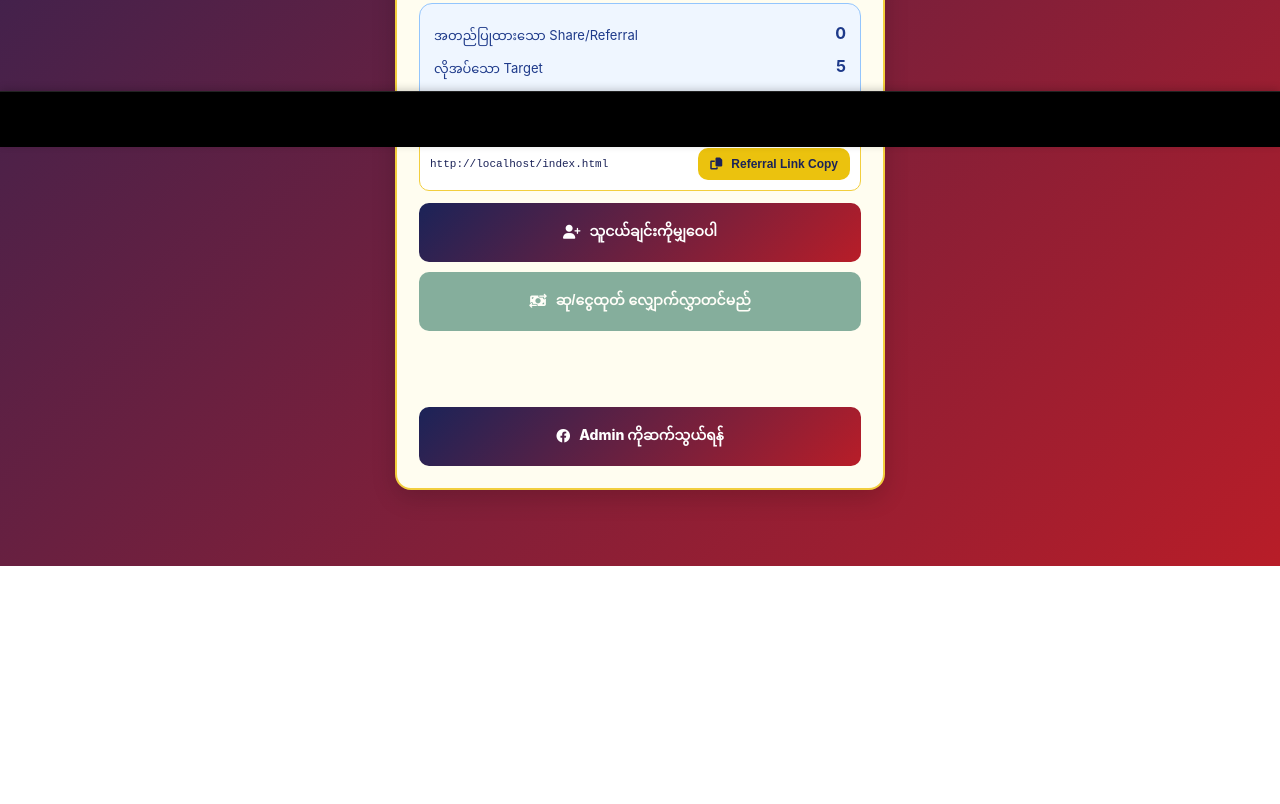
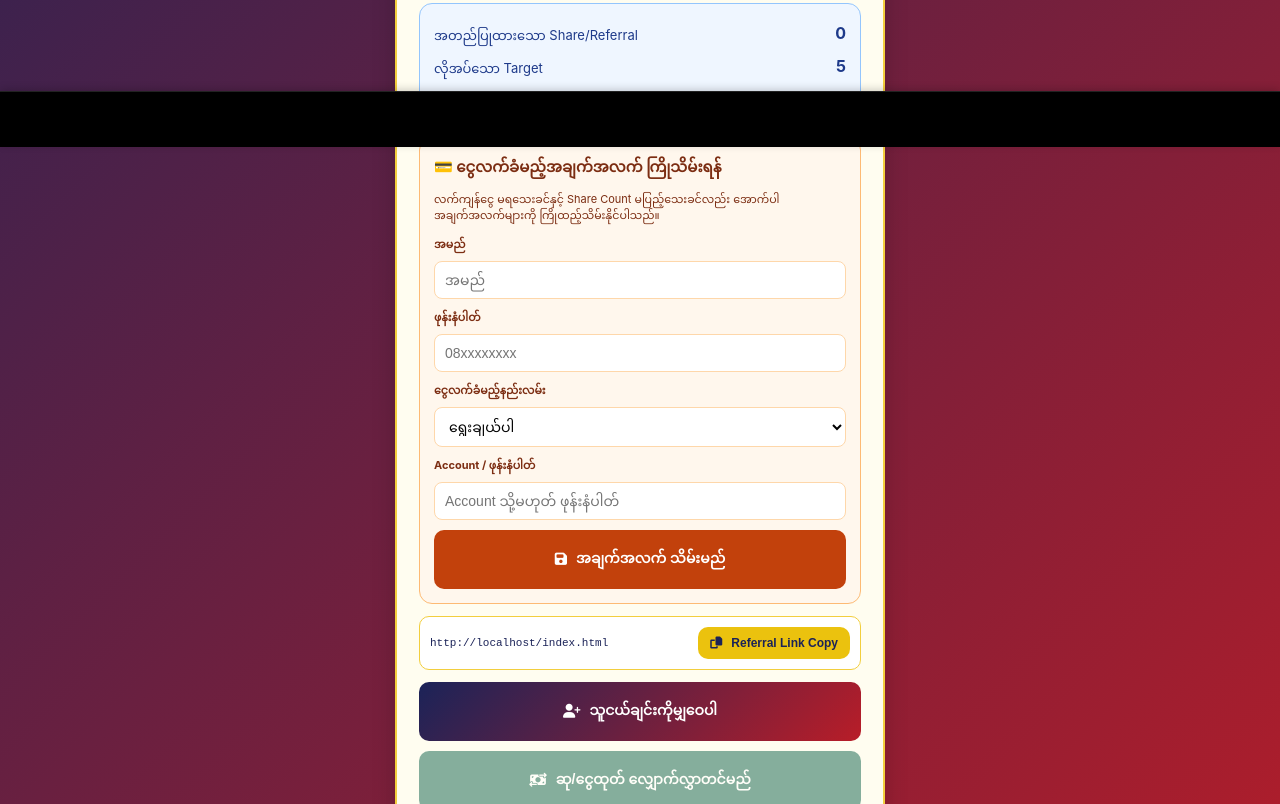
Before and after one commit to daily-Y-App/Dailywage-Share, a plain HTML site: page index.html in a window 1280 px wide. Shown: the part 653-1457 px from the top of the page. Before the commit the page ends 1219 px from the top, so only its background shows below. Drawn offline with Linux system fonts and the light colour scheme; no server answers.

Commit message:
Allow payout details before balance is available
Co-authored-by: Manus <dev-agent@manus.ai>

```diff
--- a/index.html
+++ b/index.html
@@ -108,6 +108,12 @@
         .eligibility-line { display: flex; justify-content: space-between; gap: 12px; margin: 5px 0; font-size: 13px; }
         .eligibility-line strong { font-size: 16px; }
         .eligibility-status { margin-top: 8px; font-size: 12px; line-height: 1.5; font-weight: 700; }
+        .payout-profile-box { margin: 12px 0; padding: 14px; border-radius: 13px; background: #fff7ed; border: 1px solid #fdba74; color: #7c2d12; }
+        .payout-profile-box h3 { margin-bottom: 6px; font-size: 15px; }
+        .payout-profile-box p { margin-bottom: 9px; font-size: 11px; line-height: 1.5; }
+        .payout-profile-box label { display: block; margin: 7px 0 4px; font-size: 11px; font-weight: 700; }
+        .payout-profile-box input, .payout-profile-box select { width: 100%; padding: 10px; border: 1px solid #fed7aa; border-radius: 8px; background: white; font-size: 14px; }
+        .save-payout-btn { margin-top: 10px; color: white; background: #c2410c; }
         .campaign-status { min-height: 20px; margin-top: 10px; color: #666; font-size: 12px; line-height: 1.5; text-align: center; }
         .withdraw-btn { margin-top: 10px; color: #fff; background: #047857; }
         .withdraw-btn:disabled { opacity: .55; cursor: not-allowed; filter: grayscale(.35); }
@@ -232,6 +238,25 @@
                 <div class="eligibility-line"><span>အတည်ပြုထားသော Share/Referral</span><strong id="validShareCount">0</strong></div>
                 <div class="eligibility-line"><span>လိုအပ်သော Target</span><strong id="shareTargetCount">5</strong></div>
                 <div id="eligibilityStatus" class="eligibility-status">လျှောက်လွှာတင်ရန် Share ၅ ခု လိုအပ်ပါသည်။</div>
+            </div>
+
+            <div class="payout-profile-box">
+                <h3>💳 ငွေလက်ခံမည့်အချက်အလက် ကြိုသိမ်းရန်</h3>
+                <p>လက်ကျန်ငွေ မရသေးခင်နှင့် Share Count မပြည့်သေးခင်လည်း အောက်ပါအချက်အလက်များကို ကြိုထည့်သိမ်းနိုင်ပါသည်။</p>
+                <label for="payoutName">အမည်</label>
+                <input id="payoutName" type="text" placeholder="အမည်">
+                <label for="payoutPhone">ဖုန်းနံပါတ်</label>
+                <input id="payoutPhone" type="tel" inputmode="tel" placeholder="08xxxxxxxx">
+                <label for="payoutMethod">ငွေလက်ခံမည့်နည်းလမ်း</label>
+                <select id="payoutMethod">
+                    <option value="">ရွေးချယ်ပါ</option>
+                    <option value="TrueMoney">TrueMoney</option>
+                    <option value="WavePay">WavePay</option>
+                    <option value="KPay">KPay</option>
+                </select>
+                <label for="payoutAccount">Account / ဖုန်းနံပါတ်</label>
+                <input id="payoutAccount" type="text" placeholder="Account သို့မဟုတ် ဖုန်းနံပါတ်">
+                <button class="save-payout-btn" type="button" onclick="savePayoutProfile()"><i class="fas fa-save"></i> အချက်အလက် သိမ်းမည်</button>
             </div>
 
             <div class="link-box">
@@ -417,6 +442,50 @@
             }
         }
 
+        function payoutProfileStorageKey() { return `dailywage_payout_profile_${campaignOwnerCode || 'guest'}`; }
+
+        function fillPayoutProfile(profile) {
+            const data = profile || {};
+            document.getElementById('payoutName').value = data.userName || data.name || shareProfile.name || '';
+            document.getElementById('payoutPhone').value = data.phoneNumber || data.phone || shareProfile.phone || '';
+            document.getElementById('payoutMethod').value = data.payoutMethod || '';
+            document.getElementById('payoutAccount').value = data.payoutAccount || '';
+        }
+
+        async function loadPayoutProfile() {
+            let saved = {};
+            try { saved = JSON.parse(localStorage.getItem(payoutProfileStorageKey()) || '{}'); } catch (error) {}
+            fillPayoutProfile(saved);
+            if (!campaignOwnerCode) return;
+            try {
+                const snapshot = await shareFirestore.collection('referralPayoutProfiles').doc(campaignOwnerCode).get();
+                if (snapshot.exists) {
+                    saved = snapshot.data() || {};
+                    try { localStorage.setItem(payoutProfileStorageKey(), JSON.stringify(saved)); } catch (error) {}
+                    fillPayoutProfile(saved);
+                }
+            } catch (error) { console.warn('Payout profile cloud read failed; local profile remains available:', error); }
+        }
+
+        async function savePayoutProfile() {
+            const profile = {
+                userName: String(document.getElementById('payoutName').value || '').trim(),
+                phoneNumber: String(document.getElementById('payoutPhone').value || '').replace(/[^0-9]/g, ''),
+                payoutMethod: String(document.getElementById('payoutMethod').value || '').trim(),
+                payoutAccount: String(document.getElementById('payoutAccount').value || '').trim(),
+                profileCode: campaignOwnerCode,
+                updatedAtIso: new Date().toISOString()
+            };
+            if (!profile.userName || profile.phoneNumber.length < 8 || !profile.payoutMethod || !profile.payoutAccount) {
+                return showNotice('အမည်၊ ဖုန်း၊ TrueMoney/WavePay/KPay နှင့် Account အချက်အလက်များ ဖြည့်ပါ။');
+            }
+            try { localStorage.setItem(payoutProfileStorageKey(), JSON.stringify(profile)); } catch (error) {}
+            try {
+                await shareFirestore.collection('referralPayoutProfiles').doc(campaignOwnerCode).set(profile, { merge: true });
+                showNotice('✅ ငွေလက်ခံမည့်အချက်အလက်ကို ကြိုသိမ်းပြီးပါပြီ။');
+            } catch (error) { showNotice('✅ ဒီဖုန်းထဲတွင် သိမ်းပြီးပါပြီ။ Cloud sync မရသေးပါ။'); }
+        }
+
         async function shareLink() {
             const code = campaignOwnerCode || 'မသတ်မှတ်ရသေးပါ';
             const referralUrl = personalShareLink();
@@ -458,10 +527,11 @@
             if (validShareCount < minShareCount) {
                 return showNotice(`Share ${Math.max(0, minShareCount - validShareCount)} ခု ထပ်လိုအပ်ပါသည်။`);
             }
-            document.getElementById('withdrawName').value = document.getElementById('withdrawName').value || shareProfile.name || '';
+            document.getElementById('withdrawName').value = document.getElementById('withdrawName').value || document.getElementById('payoutName').value || shareProfile.name || '';
             document.getElementById('withdrawAmount').value = document.getElementById('withdrawAmount').value || 20;
-            document.getElementById('withdrawPhone').value = document.getElementById('withdrawPhone').value || shareProfile.phone || '';
+            document.getElementById('withdrawPhone').value = document.getElementById('withdrawPhone').value || document.getElementById('payoutPhone').value || shareProfile.phone || '';
             document.getElementById('withdrawEmail').value = document.getElementById('withdrawEmail').value || shareProfile.email || '';
+            document.getElementById('withdrawPayout').value = document.getElementById('withdrawPayout').value || `${document.getElementById('payoutMethod').value || ''} ${document.getElementById('payoutAccount').value || ''}`.trim();
             document.getElementById('withdrawalModal').classList.add('show');
         }
 
@@ -480,10 +550,11 @@
         async function submitWithdrawal() {
             if (validShareCount < minShareCount) return showNotice(`Share ${Math.max(0, minShareCount - validShareCount)} ခု ထပ်လိုအပ်ပါသည်။`);
             if (!shareDeviceId) shareDeviceId = await getShareDeviceId();
-            const userName = String(document.getElementById('withdrawName').value || shareProfile.name || 'User').trim();
+            const userName = String(document.getElementById('withdrawName').value || document.getElementById('payoutName').value || shareProfile.name || 'User').trim();
             const phone = String(document.getElementById('withdrawPhone').value || '').replace(/[^0-9]/g, '');
             const email = String(document.getElementById('withdrawEmail').value || '').trim().toLowerCase();
-            const payoutAccount = String(document.getElementById('withdrawPayout').value || '').trim();
+            const payoutMethod = String(document.getElementById('payoutMethod').value || '').trim();
+            const payoutAccount = String(document.getElementById('withdrawPayout').value || '').trim() || String(document.getElementById('payoutAccount').value || '').trim();
             const amount = Number(document.getElementById('withdrawAmount').value || 0);
             if (!campaignOwnerCode || phone.length < 8 || !email.includes('@') || amount < 20) return showNotice('RC, ဖုန်းနံပါတ်၊ Email နှင့် အနည်းဆုံး ၂၀฿ ပမာဏ လိုအပ်ပါသည်။');
             if (amount > availableBalance) return showNotice(`လက်ကျန် ${availableBalance}฿ ထက် မပိုသော ပမာဏကိုသာ တောင်းခံနိုင်ပါသည်။`);
@@ -504,7 +575,7 @@
                     if (deviceSnapshot.exists) throw new Error('DEVICE_ALREADY_USED');
                     if (Number(balance.availableBalance || 0) < amount) throw new Error('INSUFFICIENT_BALANCE');
                     const now = new Date().toISOString();
-                    transaction.set(requestRef, { userId: campaignOwnerCode, profileCode: campaignOwnerCode, userName, phoneNumber: phone, email, payoutAccount, shareCountAtRequest: validShareCount, referredSummary: { validShareCount, targetCount: minShareCount, remaining: Math.max(0, minShareCount - validShareCount), balanceAtRequest: Number(balance.availableBalance || 0) }, deviceId: shareDeviceId, amount, status: 'pending', source: 'share-repo', createdAt: firebase.firestore.FieldValue.serverTimestamp(), createdAtIso: now });
+                    transaction.set(requestRef, { userId: campaignOwnerCode, profileCode: campaignOwnerCode, userName, phoneNumber: phone, email, payoutMethod, payoutAccount, shareCountAtRequest: validShareCount, referredSummary: { validShareCount, targetCount: minShareCount, remaining: Math.max(0, minShareCount - validShareCount), balanceAtRequest: Number(balance.availableBalance || 0) }, deviceId: shareDeviceId, amount, status: 'pending', source: 'share-repo', createdAt: firebase.firestore.FieldValue.serverTimestamp(), createdAtIso: now });
                     transaction.set(phoneRef, { phoneKey, phoneNumber: phone, requestId: requestRef.id, userId: campaignOwnerCode, createdAt: firebase.firestore.FieldValue.serverTimestamp() });
                     transaction.set(deviceRef, { deviceId: shareDeviceId, requestId: requestRef.id, userId: campaignOwnerCode, createdAt: firebase.firestore.FieldValue.serverTimestamp() });
                 });
@@ -529,6 +600,7 @@
             if (link) link.value = personalShareLink();
             const banner = document.getElementById('downloadBanner');
             if (banner) banner.href = appDownloadLink();
+            await loadPayoutProfile();
             await recordReferralLanding();
             await loadCampaignBalance();
         }
```
Also changed, not shown: 1 other file.
